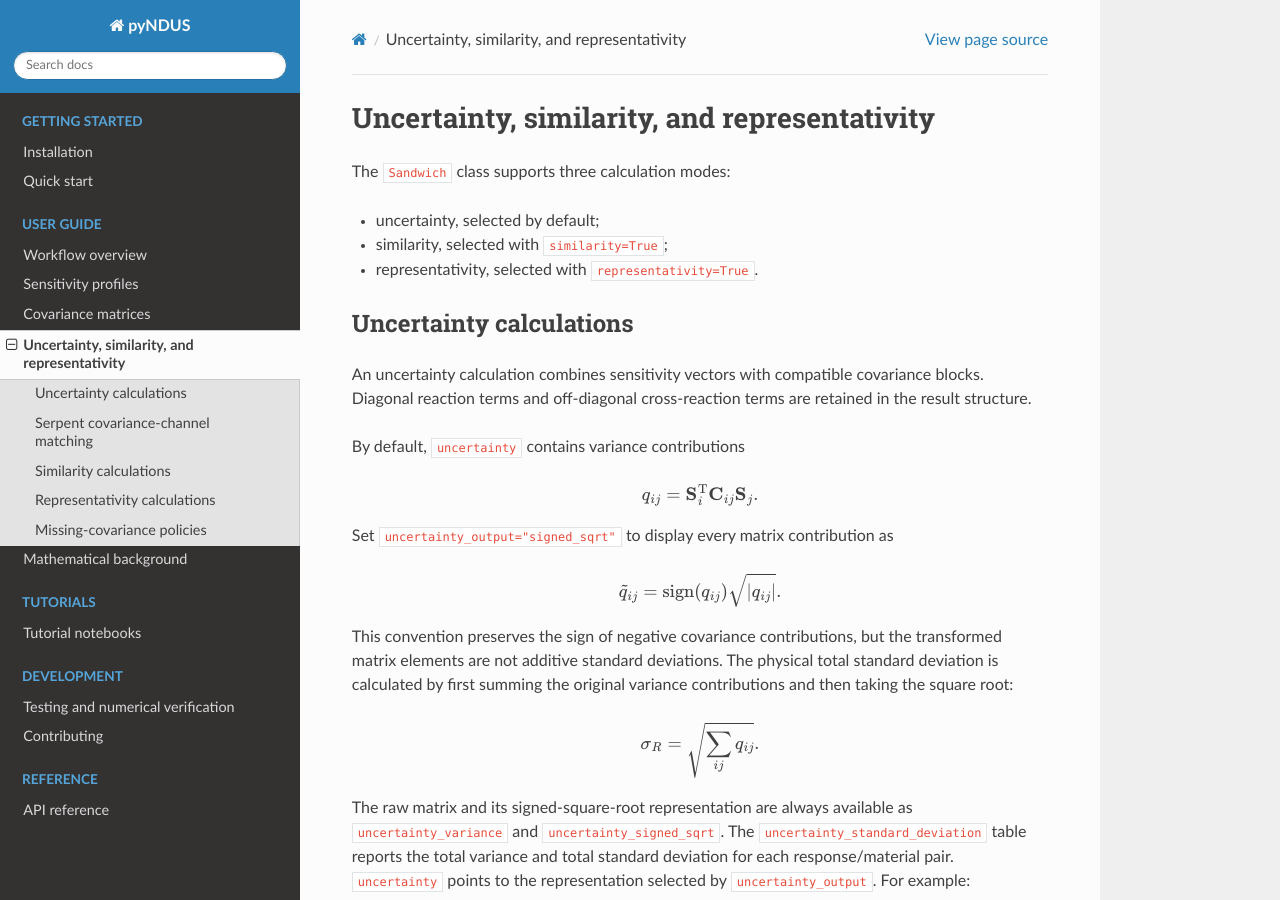
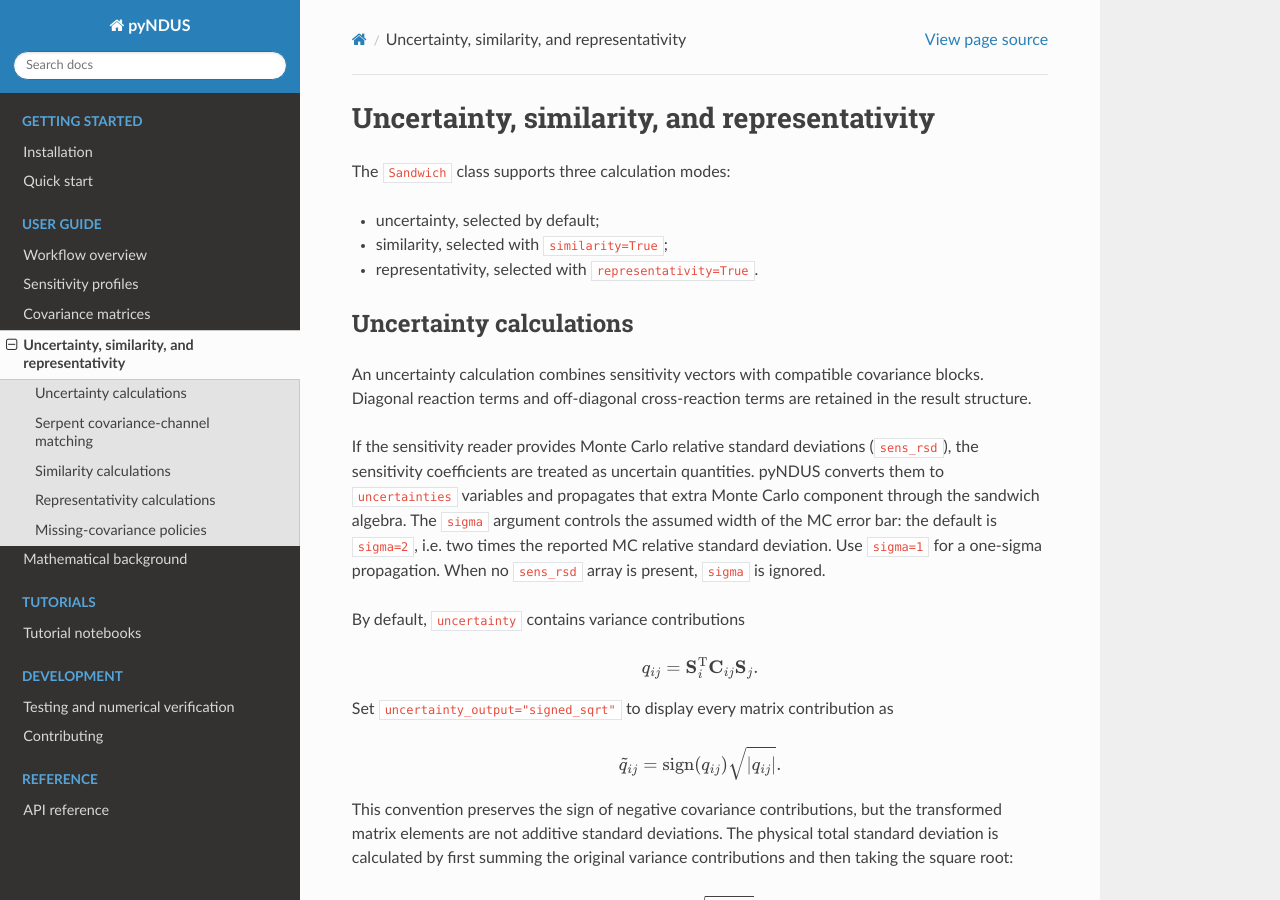
Before and after one commit to nicoloabrate/pyNDUS, a Sphinx documentation site: the page built from docs/user_guide/sandwich.rst, in a window 1280 px wide and 900 px high. Built offline with Sphinx 7.4.7 and the Read the Docs theme 3.1.0, drawn with Linux system fonts in a browser that asks for light colours.

Commit message:
📝 update docstrings and docs regarding the width of the error bar assumed in Monte Carlo sensitivity profiles

```diff
--- a/docs/quickstart.rst
+++ b/docs/quickstart.rst
@@ -104,5 +104,11 @@ Run a sandwich calculation
 
 The default Sandwich ``calculation_type`` is ``uncertainty`` but also ``representativity`` and ``similariy`` are available.
 The covariance dictionary must contain compatible ``Covariance`` objects.
+
+.. note::
+   When Monte Carlo sensitivity RSDs are available, pyNDUS propagates them with
+   ``uncertainties``; by default ``sigma=2`` sets a two-sigma MC error bar on the
+   sensitivity coefficients.
+
 See :doc:`user_guide/sandwich` for the calculation modes and missing-covariance
 policies.
--- a/docs/user_guide/sandwich.rst
+++ b/docs/user_guide/sandwich.rst
@@ -13,6 +13,15 @@ Uncertainty calculations
 An uncertainty calculation combines sensitivity vectors with compatible
 covariance blocks. Diagonal reaction terms and off-diagonal cross-reaction
 terms are retained in the result structure.
+
+If the sensitivity reader provides Monte Carlo relative standard deviations
+(``sens_rsd``), the sensitivity coefficients are treated as uncertain
+quantities. pyNDUS converts them to ``uncertainties`` variables and propagates
+that extra Monte Carlo component through the sandwich algebra. The ``sigma``
+argument controls the assumed width of the MC error bar: the default is
+``sigma=2``, i.e. two times the reported MC relative standard deviation. Use
+``sigma=1`` for a one-sigma propagation. When no ``sens_rsd`` array is present,
+``sigma`` is ignored.
 
 By default, ``uncertainty`` contains variance contributions
 
```
Also changed, not shown: 1 other file.
